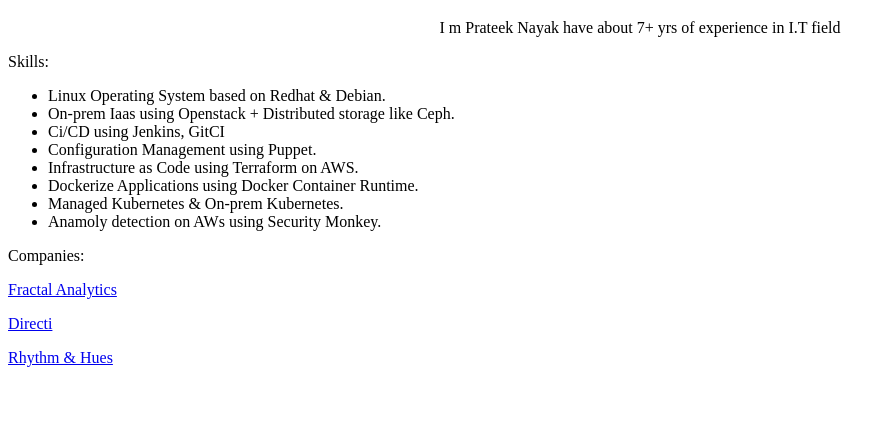
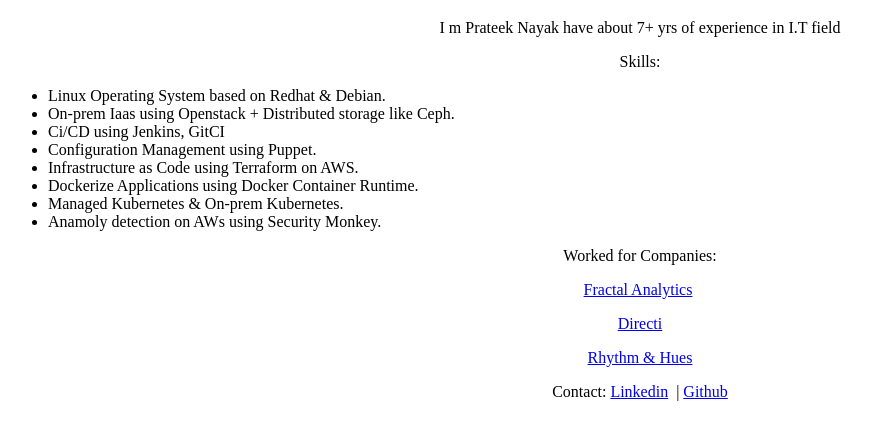
Before and after one commit to prateekn/prateekn.github.io, a plain HTML site: page index.html in a window 1280 px wide. Shown: the part 73-512 px from the top of the page, without its empty margins (0-896 px from the left). Drawn offline with Linux system fonts and the light colour scheme.

Commit message:
Update index.html

```diff
--- a/index.html
+++ b/index.html
@@ -1,8 +1,8 @@
 <!DOCTYPE html >
 <h1 style="text-align: center;"><em><strong><span style="font-family: impact, chicago;">Welcome to my website</span></strong></em></h1>
 <p style="text-align: center;">I m Prateek Nayak have about 7+ yrs of experience in I.T field</p>
-<p style="text-align: left;">Skills:</p>
-<ul>
+<p style="text-align: center;">Skills:</p>
+<ul style="text-align: center;">
 <li style="text-align: left;">Linux Operating System based on Redhat &amp; Debian.</li>
 <li style="text-align: left;">On-prem Iaas using Openstack + Distributed storage like Ceph.</li>
 <li style="text-align: left;">Ci/CD using Jenkins, GitCI</li>
@@ -12,8 +12,9 @@
 <li style="text-align: left;">Managed Kubernetes &amp; On-prem Kubernetes.</li>
 <li style="text-align: left;">Anamoly detection on AWs using Security Monkey.</li>
 </ul>
-<p>Companies:</p>
-<p><a href="https://fractal.ai" target="_blank">Fractal Analytics</a>&nbsp;</p>
-<p><a href="https://www.directi.com" target="_blank">Directi</a></p>
-<p><a href="http://rhythm.com/" target="_blank">Rhythm &amp; Hues</a></p>
+<p style="text-align: center;">Worked for Companies:</p>
+<p style="text-align: center;"><a href="https://fractal.ai" target="_blank">Fractal Analytics</a>&nbsp;</p>
+<p style="text-align: center;"><a href="https://www.directi.com" target="_blank">Directi</a></p>
+<p style="text-align: center;"><a href="http://rhythm.com/" target="_blank">Rhythm &amp; Hues</a></p>
+<p style="text-align: center;">Contact: <a href="https://www.linkedin.com/in/prateekn/" target="_blank">Linkedin</a>&nbsp; | <a href="https://github.com/prateekn">Github</a></p>
 </html>
```
